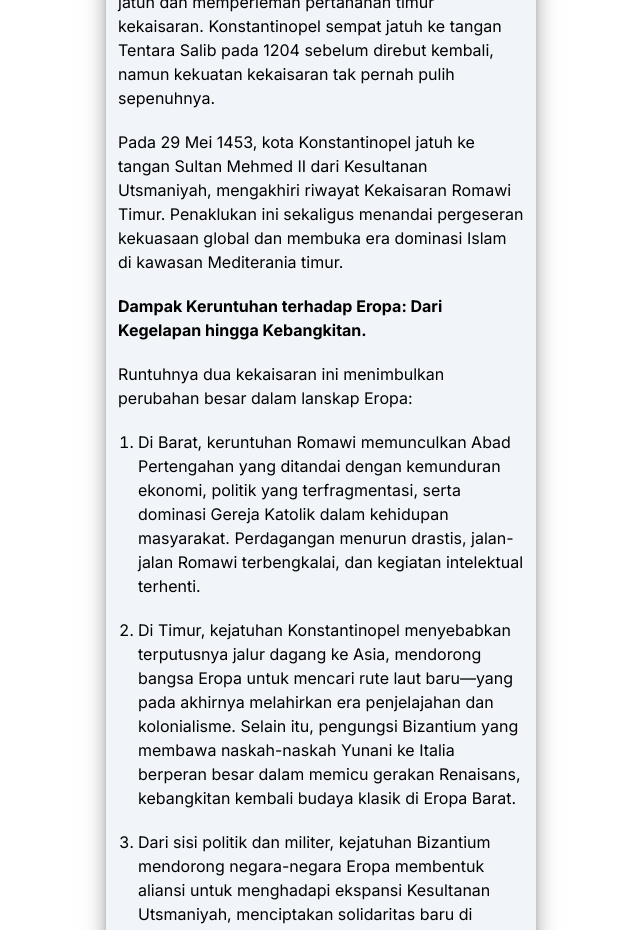
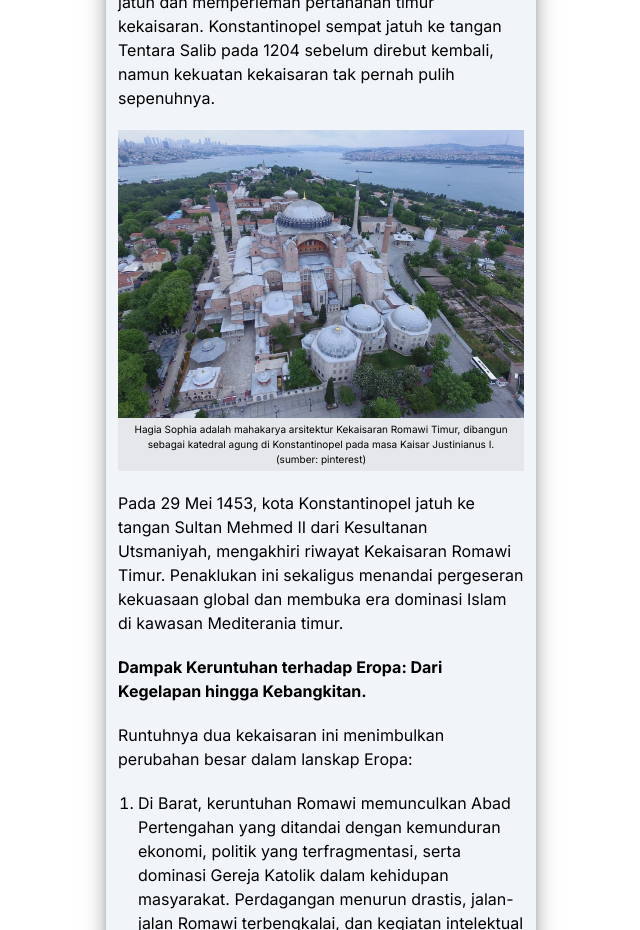
Before and after one commit to rizqyazhar/memoriae-webArticle, a React (Vite) app: page /one in a window 1280 px wide. Shown: the part 1900-2830 px from the top of the page, without its empty margins (319-959 px from the left). Built offline with nearby package versions, Linux system fonts and the light colour scheme; a web font is replaced by a local one.

Commit message:
add img in articles

```diff
--- a/src/articlePosts/ArticleOne.jsx
+++ b/src/articlePosts/ArticleOne.jsx
@@ -79,6 +79,18 @@ const ArticleOne = () => {
           ke tangan Tentara Salib pada 1204 sebelum direbut kembali, namun
           kekuatan kekaisaran tak pernah pulih sepenuhnya.
         </p>
+        <figure>
+          <img
+            src='/img/img-3.jpeg'
+            alt='Hagia Sophia'
+            className='w-full h-72 object-cover object-center'
+          />
+          <figcaption className='text-[10px] px-3 py-1 text-center bg-gray-200'>
+            Hagia Sophia adalah mahakarya arsitektur Kekaisaran Romawi Timur,
+            dibangun sebagai katedral agung di Konstantinopel pada masa Kaisar
+            Justinianus I. (sumber: pinterest)
+          </figcaption>
+        </figure>
         <p>
           Pada 29 Mei 1453, kota Konstantinopel jatuh ke tangan Sultan Mehmed II
           dari Kesultanan Utsmaniyah, mengakhiri riwayat Kekaisaran Romawi
--- a/src/articlePosts/ArticleTwo.jsx
+++ b/src/articlePosts/ArticleTwo.jsx
@@ -92,6 +92,17 @@ const ArticleTwo = () => {
           Indian Congress (SAIC) mengorganisasi kampanye non-kekerasan seperti
           Defiance Campaign (1952) dan menyusun Freedom Charter (1955).
         </p>
+        <figure>
+          <img
+            src='/img/img-4.jpeg'
+            alt='Nelson Mandela'
+            className='w-full h-96 object-cover object-top'
+          />
+          <figcaption className='text-[10px] px-3 py-1 text-center bg-gray-200'>
+            Nelson Mandela adalah pemimpin perjuangan anti-apartheid dan
+            presiden kulit hitam pertama Afrika Selatan. (sumber: pinterest)
+          </figcaption>
+        </figure>
         <p>
           Namun tragedi Sharpeville 1960, di mana aparat menembak 69 demonstran
           damai, mendorong perubahan taktik menjadi perlawanan bersenjata. ANC
```
Also changed, not shown: public/img/img-3.jpeg (added), public/img/img-4.jpeg (added).
